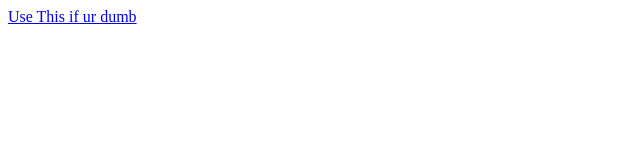
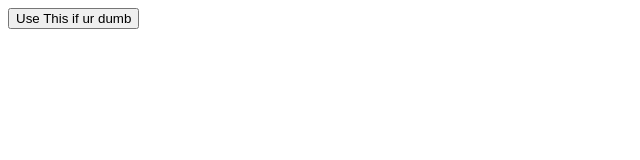
Before and after one commit to ShadowySea/Hmm-Coding, a plain HTML site: page index.html in a window 1280 px wide. Shown: the whole page, without its empty margins (0-640 px from the left). Drawn offline with Linux system fonts and the light colour scheme.

Commit message:
Update index.html

```diff
--- a/index.html
+++ b/index.html
@@ -1,5 +1,5 @@
 <html>
   <body>
-    <a href="http://www.google.com" target="_blank"rel="noopener noreffer">Use This if ur dumb</a>
+    <a href="http://www.google.com" target="_blank"rel="noopener noreffer"><button>Use This if ur dumb</button></a>
   </body>
 </html>
```
